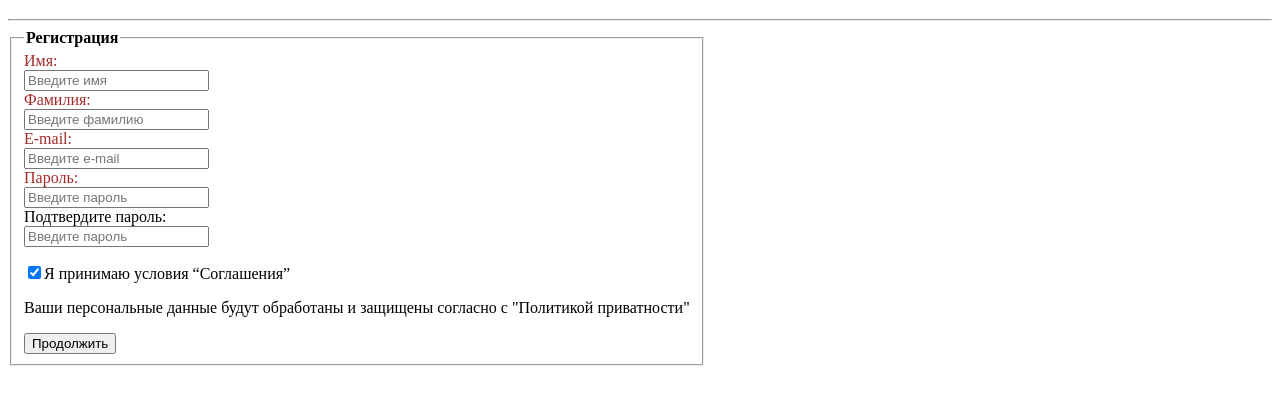
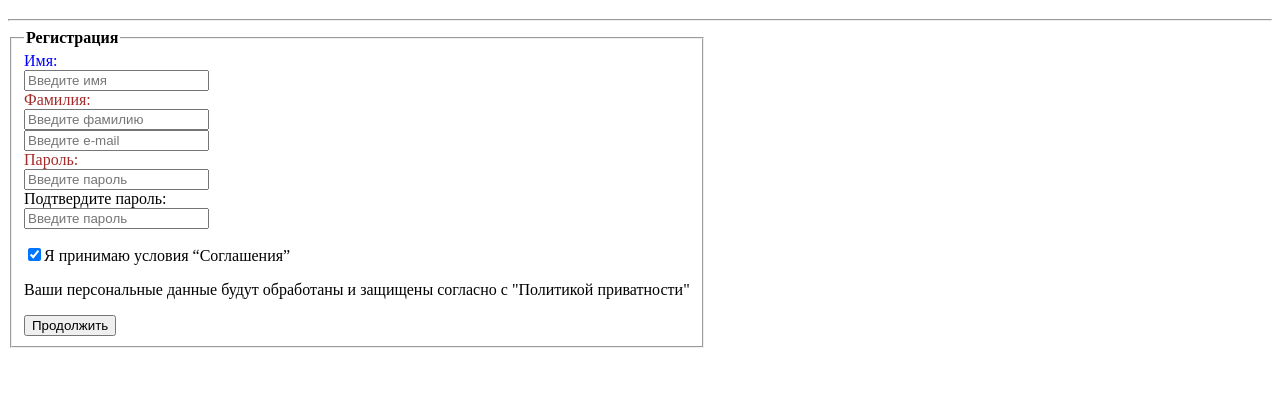
Before and after one commit to marudakova/Car_shop, a plain HTML site: page registration.html in a window 1280 px wide. Shown: the part 61-466 px from the top of the page. Drawn offline with Linux system fonts and the light colour scheme.

Commit message:
change label color

```diff
--- a/registration.html
+++ b/registration.html
@@ -16,7 +16,7 @@
     <fieldset style="width:fit-content">
       <legend><strong>Регистрация</strong></legend>
 
-      <label style="color:brown">
+      <label style="color:blue">
         Имя: <br>
         <input type="text" placeholder="Введите имя" name="name" required>
       </label>
@@ -28,7 +28,7 @@
       </label>
       <br>
 
-      <label style="color:brown">
+      <label style="color:blue>
         E-mail: <br>
         <input type="email" placeholder="Введите e-mail" name="e-mail" required>
       </label>
```
